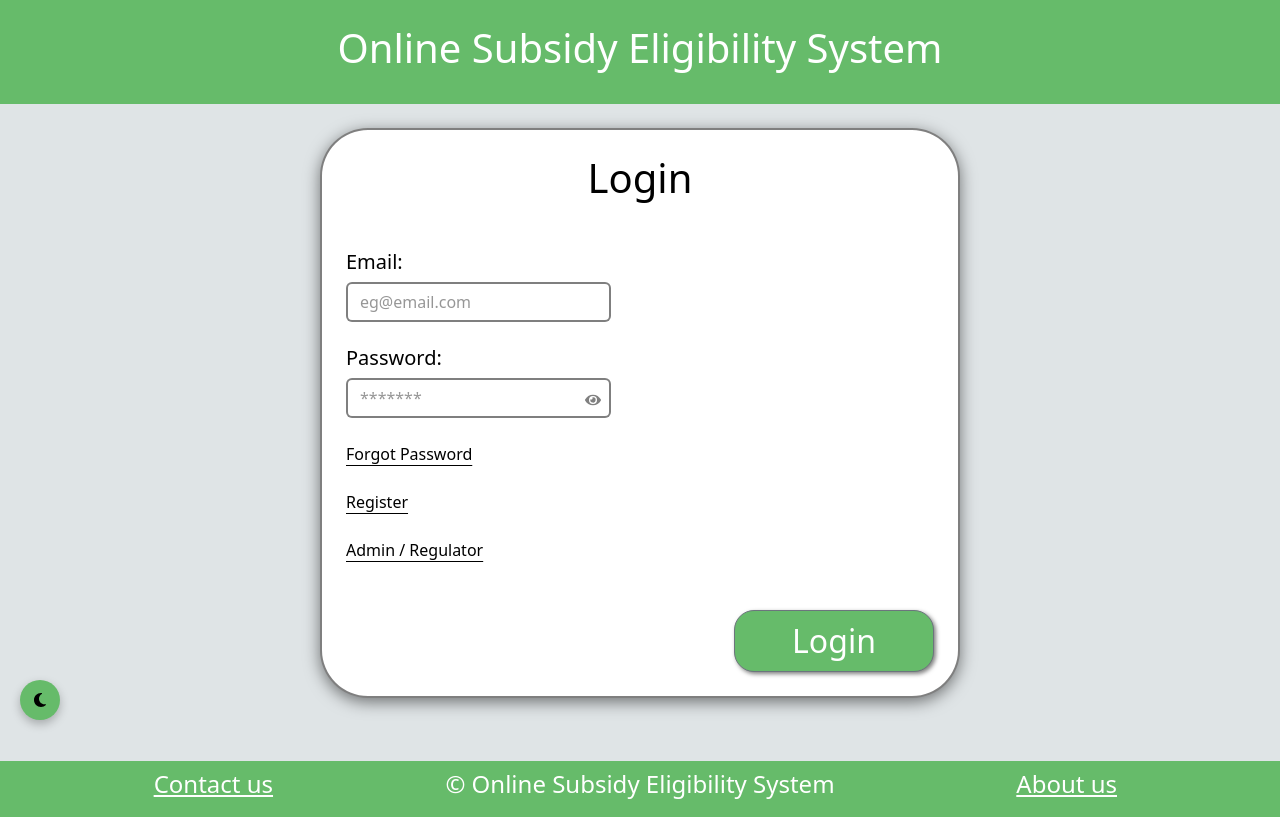
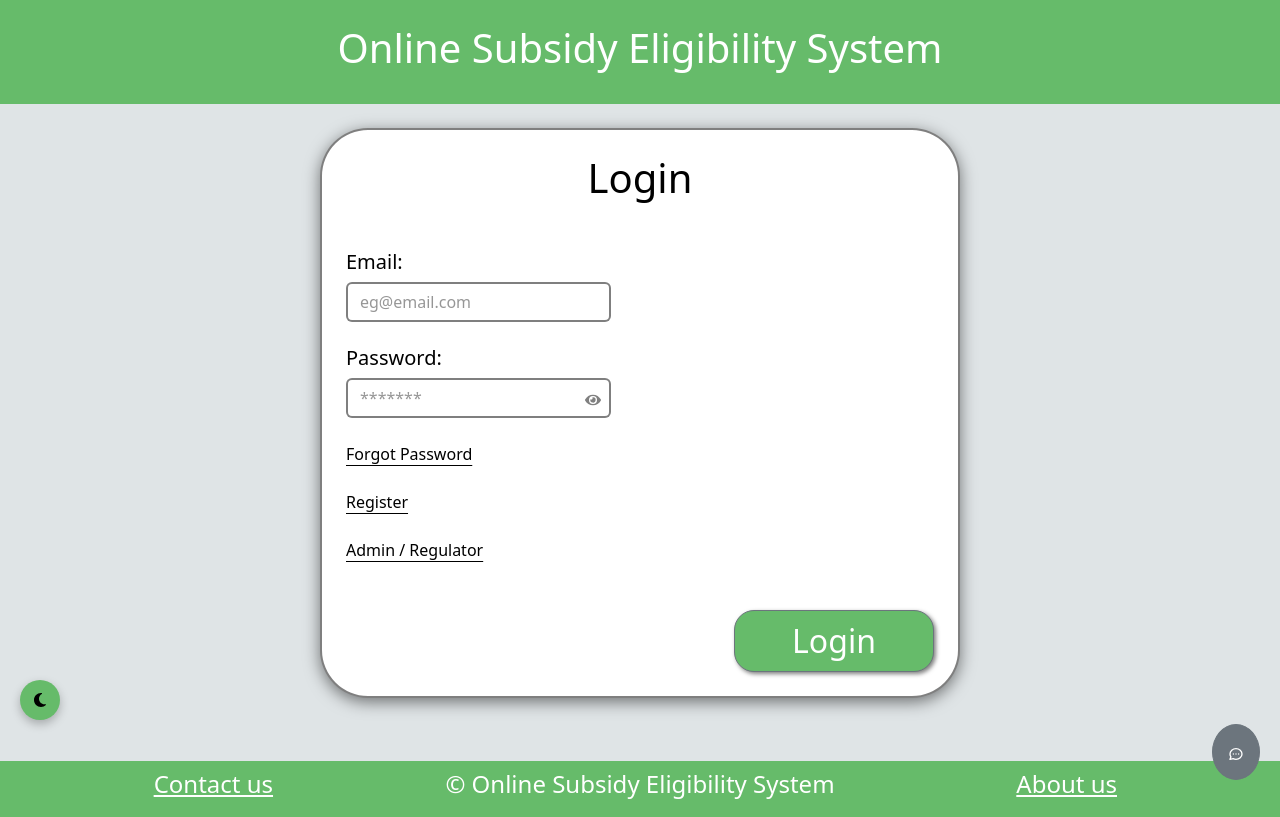
Before and after one commit to mohd301/b-tech-course-project, a React (Create React App) app in the folder client/: page / in a window 1280 px wide. Built offline with nearby package versions, Linux system fonts and the light colour scheme.

Commit message:
pushing llm with app

```diff
--- a/client/src/App.js
+++ b/client/src/App.js
@@ -1,6 +1,7 @@
 import "bootstrap/dist/css/bootstrap.css";
 import "./styles/styles.css";
-
+import { Button,Offcanvas } from "reactstrap";
+import { HiOutlineChat } from "react-icons/hi";
 // User
 import Login from "./comps/Login";
 import Footer from "./comps/Footer";
@@ -199,6 +200,25 @@ function App() {
         <button className="themeButton" onClick={toggleTheme}>
           {mode === "light" ? <FaMoon /> : <FaSun />}
         </button>
+
+  <Button
+
+    onClick={function noRefCheck(){}}
+    className="position-fixed"
+    style={{
+    bottom: '20px',
+    right: '20px',
+     // Ensures it stays above other content
+    borderRadius: '100%', // Optional: makes it a circular floating action button
+    padding: '15px'
+  }}
+  >
+    <HiOutlineChat />
+  </Button>
+  <Offcanvas toggle={function noRefCheck(){}}>
+    <LLm/>
+  </Offcanvas>
+
       </main>
 
       <Footer />
```
Also changed, not shown: 1 other file (tests, documents, lock files or other folders).
